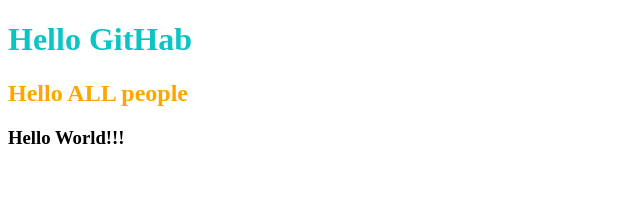
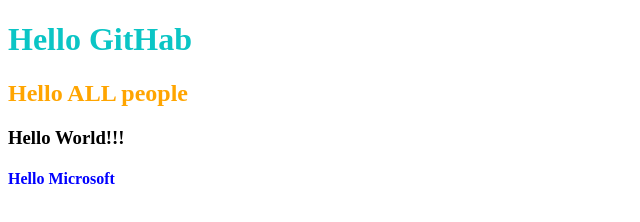
Before and after one commit to tratata-coder/demo-site, a plain HTML site: page index.html in a window 1280 px wide. Shown: the whole page, without its empty margins (0-640 px from the left). Drawn offline with Linux system fonts and the light colour scheme.

Commit message:
Add component #4

```diff
--- a/assets/css/style.css
+++ b/assets/css/style.css
@@ -4,3 +4,6 @@
 h2 {
     color: orange;
 }
+h4 {
+    color: blue;
+}
--- a/index.html
+++ b/index.html
@@ -10,5 +10,6 @@
     <h1>Hello GitHab</h1>
     <h2>Hello ALL people</h2>
     <h3>Hello World!!!</h3>
+    <h4>Hello Microsoft</h4>
 </body>
 </html>
```
